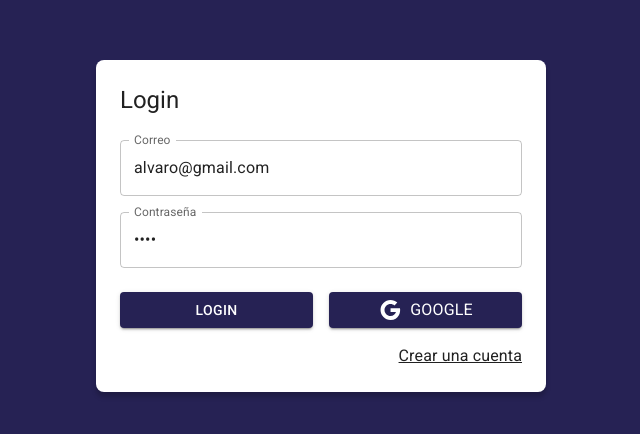
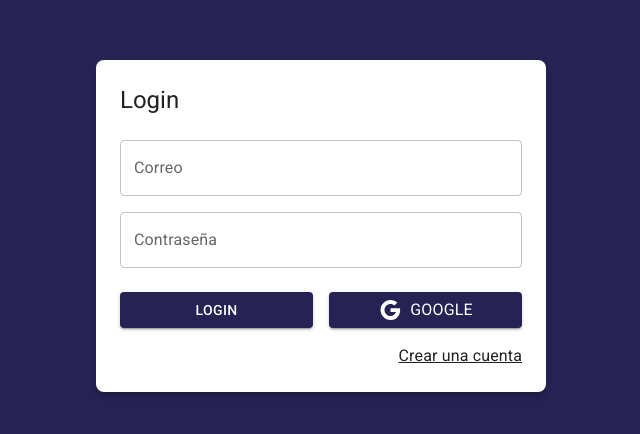
Before and after one commit to alesbe/journal-app, a React (Vite) app: page /auth/login in a window 1280 px wide. Shown: the part 174-608 px from the top of the page, without its empty margins (319-959 px from the left). Built offline with nearby package versions, Linux system fonts and the light colour scheme.

Commit message:
moved form data outside of method params

```diff
--- a/src/auth/pages/LoginPage.jsx
+++ b/src/auth/pages/LoginPage.jsx
@@ -7,6 +7,11 @@ import { useDispatch, useSelector } from "react-redux";
 import { checkingAuthentication, startGoogleSignIn } from "../../store/auth";
 import { useMemo } from "react";
 
+const formData = {
+  email: '',
+  password: ''
+}
+
 export const LoginPage = () => {
 
   // Con useSelector, podemos acceder directamente al store. Lo usaremos para bloquear los botones mientras se esté realizando la autenticación.
@@ -14,10 +19,7 @@ export const LoginPage = () => {
 
   const dispatch = useDispatch();
 
-  const { email, password, onInputChange } = useForm({
-    email: 'alvaro@gmail.com',
-    password: '1234'
-  });
+  const { email, password, onInputChange } = useForm(formData);
 
   // Si el status cambia, se va a obtener un nuevo valor. Si el status nunca cambia, no se volverá a calcular. El useMemo() "memoriza"
   const isAuthenticating = useMemo( () => status == "checking", [status] )
```
